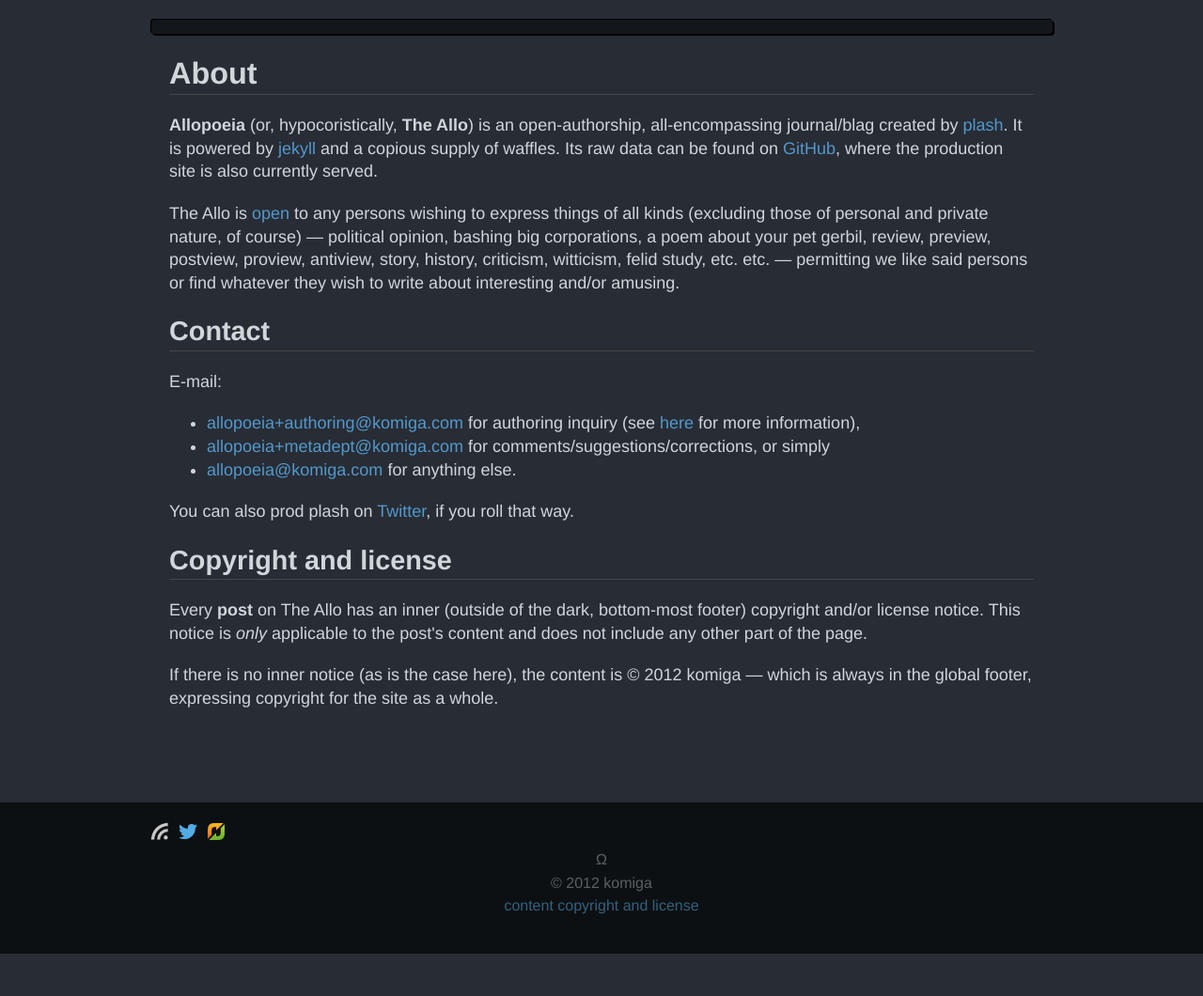
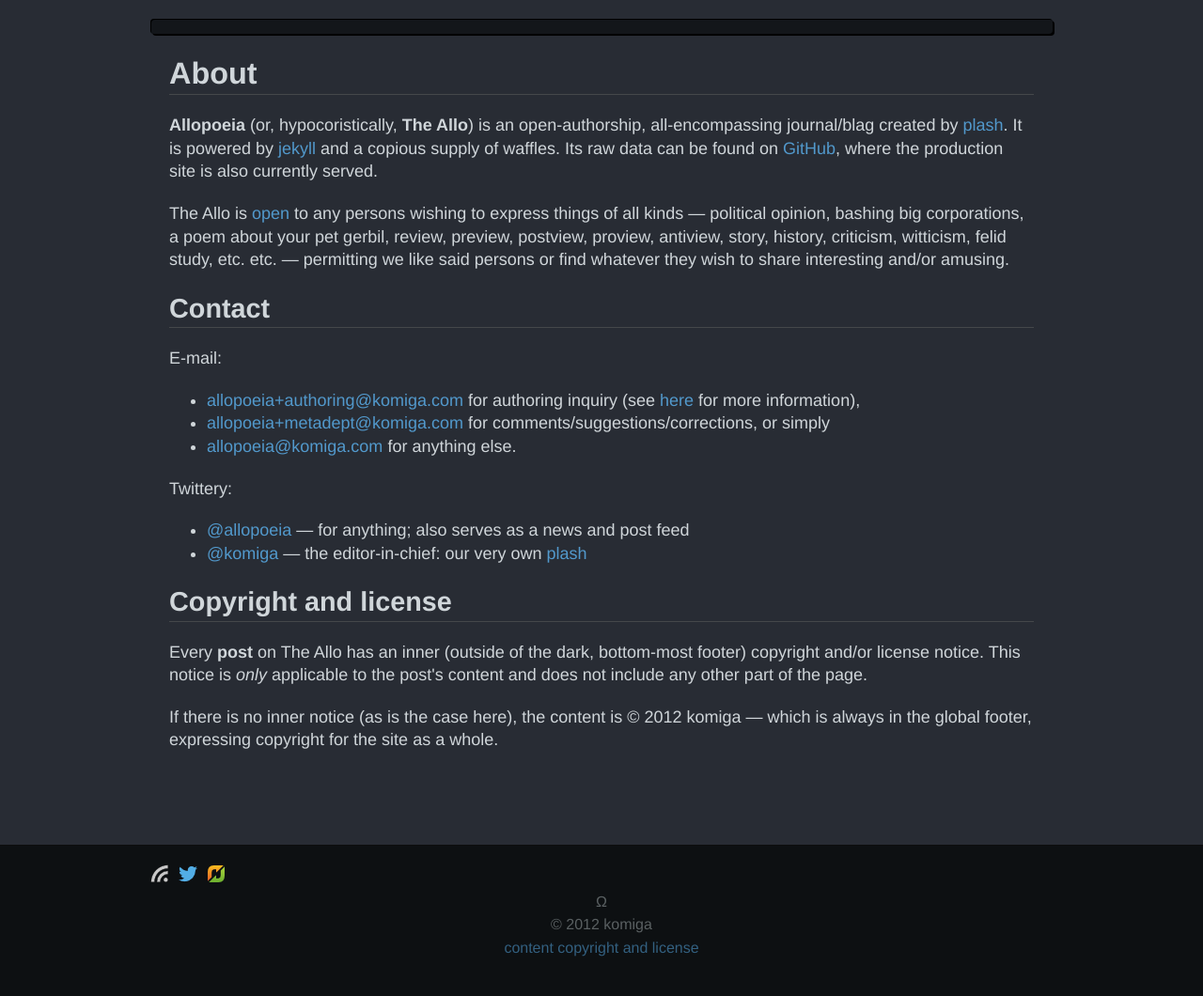
Before and after one commit to Allopoeia/allopoeia.github.com, a Jekyll site: the page built from about.html, in a window 1280 px wide. Shown: the whole page at 94% size. Built offline with Jekyll 4.4.1, drawn with Linux system fonts in a browser that asks for light colours; Markdown is read by kramdown in place of the engine named in the settings; comment, search, counter and statistics services are not loaded; before the commit the page ends 1015 px from its top, so only the background shows below that.

Commit message:
CRs: `/about.html`. PRs: `links/2012-06-22-podcastery-round-up-education-with-npr-ted-and-tal`, `links/2012-02-17-some-mandy-haps`, `links/2012-03-16-the-easy-pieces-of-neil-dvorak`.
Content revisions:

* `/about.html`
	- Fixed author links; added Twitter links; removed exclusivity verbosity, reworded description

Post revisions:

* `_posts/links/2012-06-22-podcastery-round-up-education-with-npr-ted-and-tal.html`
	- Reworded some things that much needed rewording; pedantic formatting

* `_posts/links/2012-02-17-some-mandy-haps.html`
* `_posts/links/2012-03-16-the-easy-pieces-of-neil-dvorak.html`
	- Pedantic newline corrections

```diff
--- a/_posts/links/2012-02-17-some-mandy-haps.html
+++ b/_posts/links/2012-02-17-some-mandy-haps.html
@@ -13,6 +13,7 @@ lp-url: http://www.theatlantic.com/technology/archive/2012/02/the-google-map-of-
 lp-url-title: "The Google Map of the 19th Century"
 lp-url-author: "The Atlantic"
 ---
+
 <p>Sooo, this is pretty interesting. I wonder why they never took off. I know people in this day and age &ndash; such as myself &ndash; that can't even go without GPS outside of their familiar zone. Perhaps there was once a time when transit was less complex&hellip;</p>
 
 <p>At least we get to have some fun with wordplay: <em>The map that's always at hand! Shock your friends as you reason your place from the very lines on the palm of your hand!</em></p>
@@ -21,8 +22,6 @@ lp-url-author: "The Atlantic"
 
 <p>And on that bombshell I make my exit.</p>
 
-
-
 {% include link-post/excerpt_start %}
 
 <p>It seems like the quintessentially contemporary phenomenon: the pedestrian, walking along, distracted from his surroundings by the glow of the map in his smartphone.</p>
--- a/_posts/links/2012-03-16-the-easy-pieces-of-neil-dvorak.html
+++ b/_posts/links/2012-03-16-the-easy-pieces-of-neil-dvorak.html
@@ -34,7 +34,6 @@ lp-url-author: null
 
 <p>This was supposed to be short, so I'll just end with this: Neil Dvorak, keep being awesome &mdash; and make more Easy Pieces!</p>
 
-
 {% include post/footnotes_start %}
 <ol>
 	<li id="fn-1">Pioneer One is free and quite awesome, check it out!</li>
--- a/about.html
+++ b/about.html
@@ -5,9 +5,9 @@ md-type: "AboutPage"
 
 title: About
 ---
-<p><strong>Allopoeia</strong> (or, hypocoristically, <span title="a nickname appears!"><strong>The Allo</strong></span>) is an open-authorship, all-encompassing journal/blag created by <a href="{% assign _author = plash %}{% include fetch/author/about-url %}">plash</a>. It is powered by <a title="more like jerkyll" href="https://github.com/mojombo/jekyll" target="_blank">jekyll</a> and a copious supply of waffles. Its raw data can be found on <a href="https://github.com/allopoeia/allopoeia.github.com" target="_blank">GitHub</a>, where the production site is also currently served.</p>
+<p><strong>Allopoeia</strong> (or, hypocoristically, <span title="a nickname appears!"><strong>The Allo</strong></span>) is an open-authorship, all-encompassing journal/blag created by <a href="{% assign _author = 'plash' %}{% include fetch/author/about-url %}">plash</a>. It is powered by <a title="more like jerkyll" href="https://github.com/mojombo/jekyll" target="_blank">jekyll</a> and a copious supply of waffles. Its raw data can be found on <a href="https://github.com/allopoeia/allopoeia.github.com" target="_blank">GitHub</a>, where the production site is also currently served.</p>
 
-<p>The Allo is <a title="click it. CLICK IT. CLIIICK IIT." href="{{ site.nav-items.authoring.url }}">open</a> to any persons wishing to express things of all kinds (excluding those of <span title="this ain't no Facebook, sonny">personal and private</span> nature, of course) &mdash; political opinion, bashing big corporations, a poem about your pet gerbil, review, preview, postview, proview, antiview, story, history, criticism, witticism, felid study, etc. etc. &mdash; permitting we <span title="good luck with that!">like</span> said persons or find whatever they wish to write about interesting and/or amusing.</p>
+<p>The Allo is <a title="click it. CLICK IT. CLIIICK IIT." href="{{ site.nav-items.authoring.url }}">open</a> to any persons wishing to express things of all kinds &mdash; political opinion, bashing big corporations, a poem about your pet gerbil, review, preview, postview, proview, antiview, story, history, criticism, witticism, felid study, etc. etc. &mdash; permitting we <span title="good luck with that!">like</span> said persons or find whatever they wish to share interesting and/or amusing.</p>
 
 <section id="contact">
 <h2 class="separator">Contact<a class="para-ref" href="#contact"></a></h2>
@@ -19,7 +19,11 @@ title: About
 	<li><a href="mailto:allopoeia@komiga.com">allopoeia@komiga.com</a> for anything else.</li>
 </ul>
 
-<p>You can also prod plash on <a href="http://twitter.com/komiga" target="_blank">Twitter</a>, if you roll that way.</p>
+<p>Twittery:</p>
+<ul>
+	<li><a href="http://twitter.com/allopoeia" target="_blank">@allopoeia</a> &mdash; for anything; also serves as a news and post feed</li>
+	<li><a href="http://twitter.com/komiga" target="_blank">@komiga</a> &mdash; the editor-in-chief: our very own <a href="{% assign _author = 'plash' %}{% include fetch/author/about-url %}">plash</a></li>
+</ul>
 
 </section>
 
```
Also changed, not shown: _posts/links/2012-06-22-podcastery-round-up-education-with-npr-ted-and-tal.html (+6 -5 lines).
